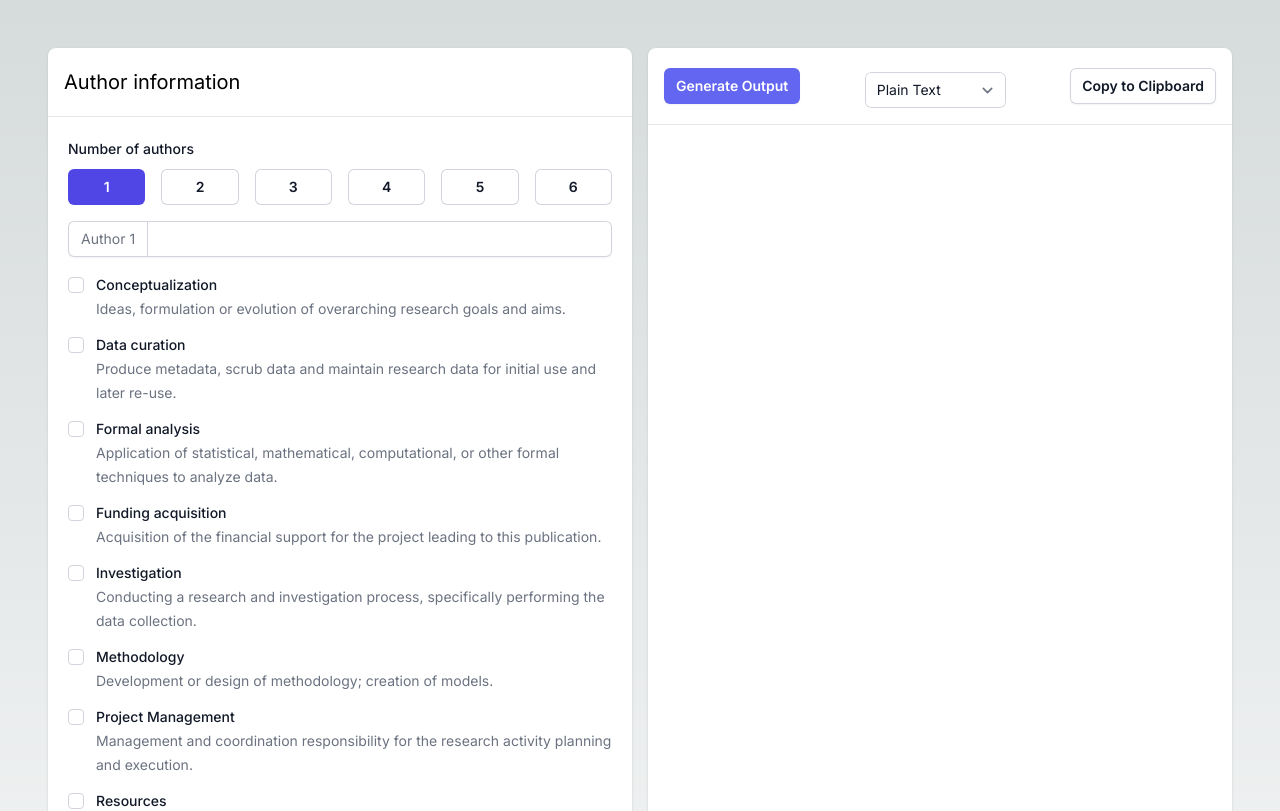
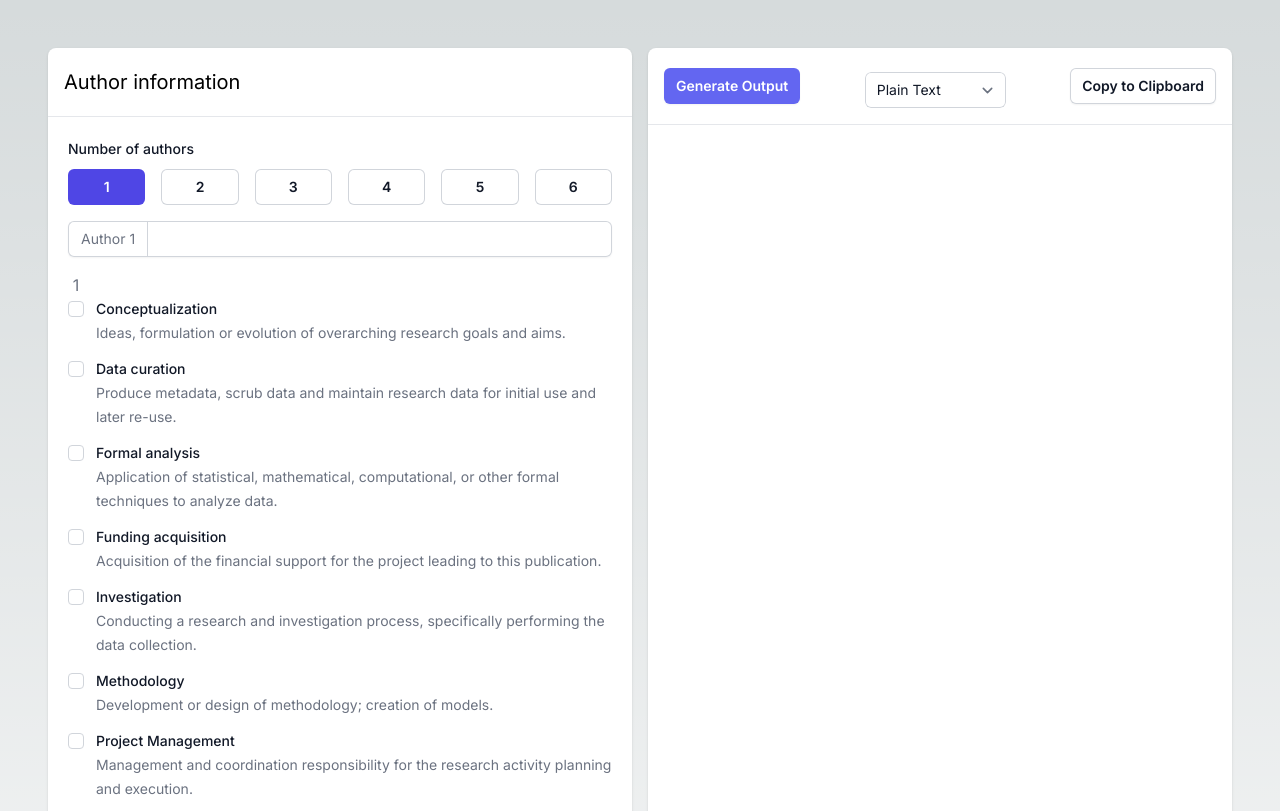
Before and after one commit to andreas-bauer/credit-maker, a Next.js app: page / in a window 1280 px wide. Shown: the top 811 px of the page. Built offline with nearby package versions, Linux system fonts and the light colour scheme.

Commit message:
Add multiple checkboxes depending on authors

```diff
--- a/src/app/page.tsx
+++ b/src/app/page.tsx
@@ -8,6 +8,10 @@ import { toPlainText } from '@/lib/credit/generator-plaintext'
 
 const DEFAULT_STYLE = 'Plain Text'
 const MAX_NUM_AUTHORS = 6
+const maxAuthorsIdx = Array.from(
+  { length: MAX_NUM_AUTHORS },
+  (_, index) => index + 1
+)
 
 const availableStyles: { [key: string]: CreditGenerator } = {
   [DEFAULT_STYLE]: toPlainText,
@@ -18,6 +22,8 @@ export default function Home() {
   const [numAuthors, setNumAuthors] = useState(1)
   const [latexText, setLatexText] = useState('')
   const [selectedStyle, setSelectedStyle] = useState(DEFAULT_STYLE)
+
+  const numAuthorsIdx = maxAuthorsIdx.slice(0, numAuthors)
 
   const onFormAction = (formData: FormData) => {
     const authorName: string =
@@ -62,10 +68,7 @@ export default function Home() {
                   onChange={setNumAuthors}
                   className='mt-2 grid grid-cols-3 gap-4 sm:grid-cols-6'
                 >
-                  {Array.from(
-                    { length: MAX_NUM_AUTHORS },
-                    (_, index) => index + 1
-                  ).map((option) => (
+                  {maxAuthorsIdx.map((option) => (
                     <Radio
                       key={'option-' + option}
                       value={option}
@@ -78,10 +81,7 @@ export default function Home() {
               </fieldset>
 
               <div>
-                {Array.from(
-                  { length: numAuthors },
-                  (_, index) => index + 1
-                ).map((num) => (
+                {numAuthorsIdx.map((num) => (
                   <div key={num} className='mt-2 flex rounded-md shadow-sm'>
                     <span className='inline-flex items-center rounded-l-md border border-r-0 border-gray-300 px-3 text-gray-500 sm:text-sm'>
                       Author {num}
@@ -98,18 +98,32 @@ export default function Home() {
 
               <fieldset>
                 <legend className='sr-only'>Credit roles</legend>
+                <div className='flex items-start space-x-1'>
+                  {numAuthorsIdx.map((id) => (
+                    <p
+                      key={'lbl-cbk-' + id}
+                      className='v-4 w-4 text-center text-gray-500'
+                    >
+                      {id}
+                    </p>
+                  ))}
+                </div>
                 <div className='space-y-3'>
                   {Object.entries(allCreditRoles).map(([key, role]) => (
                     <div key={key} className='relative flex items-start'>
-                      <div className='flex h-6 items-center'>
-                        <input
-                          id={key}
-                          name={key}
-                          type='checkbox'
-                          aria-describedby={`${key}-description`}
-                          className='h-4 w-4 cursor-pointer rounded border-gray-300 text-indigo-600 focus:ring-indigo-600'
-                        />
+                      <div className='flex h-6 items-center space-x-1'>
+                        {numAuthorsIdx.map((id) => (
+                          <input
+                            id={key + '-' + id}
+                            key={'ckb-' + id}
+                            name={'ckb-' + id}
+                            type='checkbox'
+                            aria-describedby={`${key}-description`}
+                            className='h-4 w-4 cursor-pointer items-center rounded border-gray-300 text-indigo-600 focus:ring-indigo-600'
+                          />
+                        ))}
                       </div>
+
                       <div className='ml-3 text-sm leading-6'>
                         <label
                           htmlFor={`ckb-${role.name}`}
```
